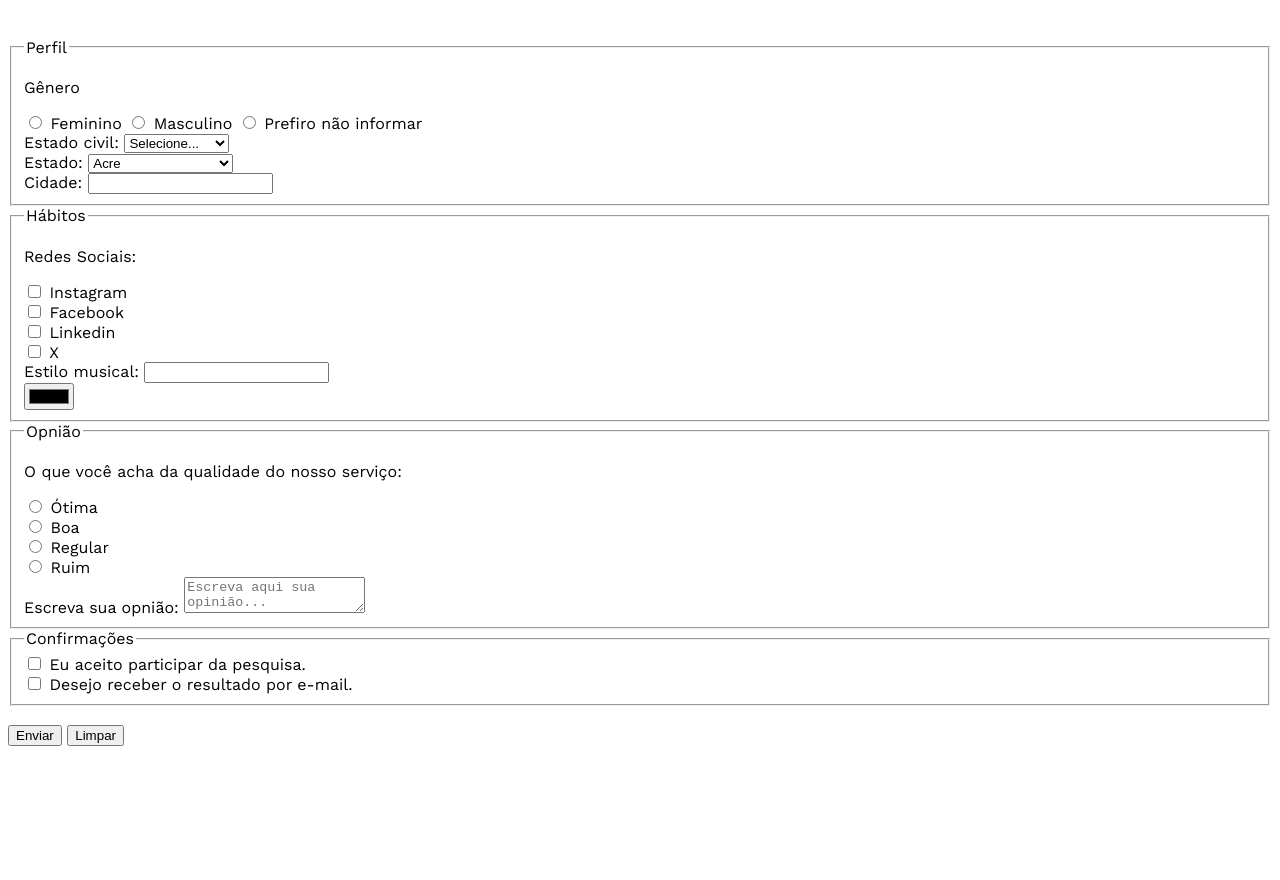
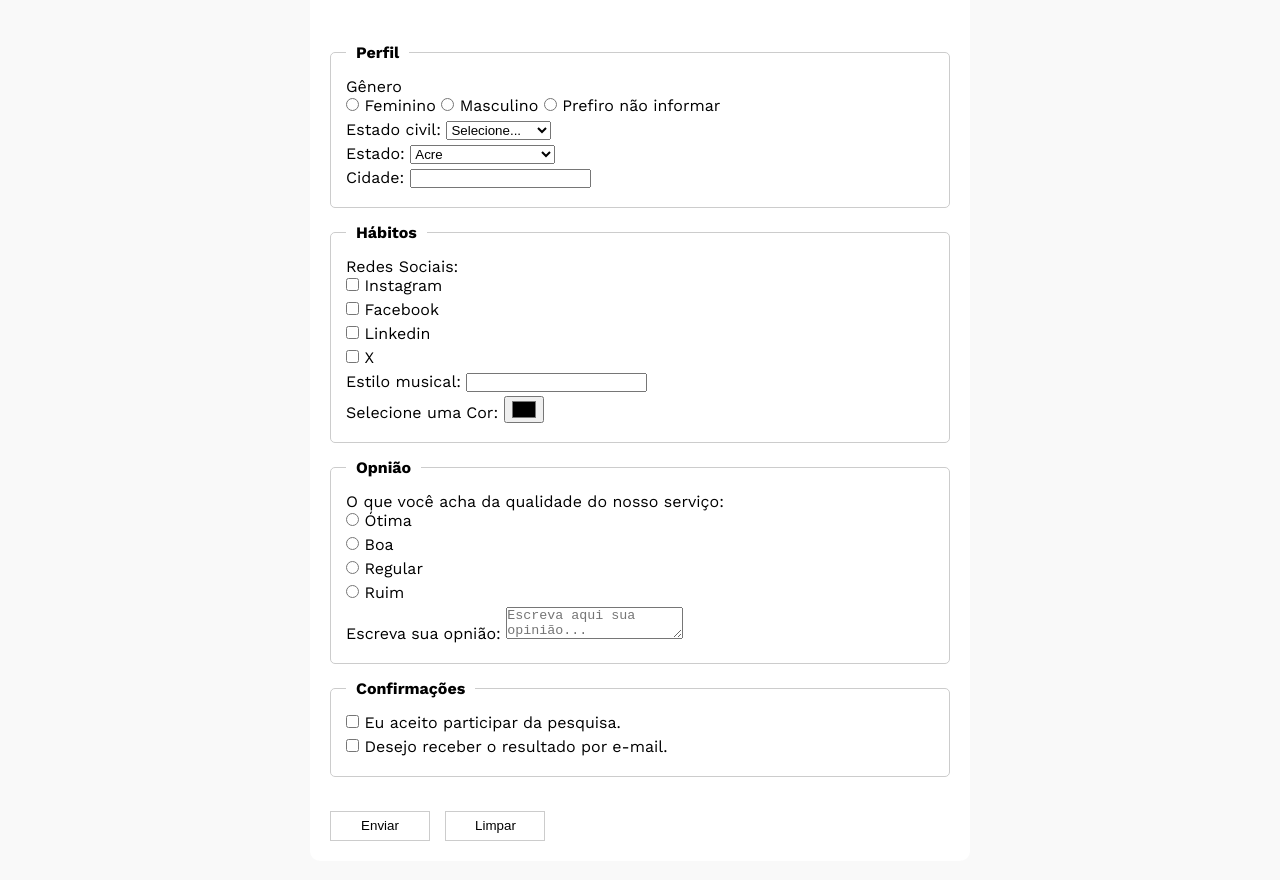
Before and after one commit to joaquimferreira010/pesquisa-culturama, a plain HTML site: page index.html in a window 1280 px wide. Shown: the part 364-1244 px from the top of the page. Before the commit the page ends 1118 px from the top, so only its background shows below. Drawn offline with nearby package versions, Linux system fonts and the light colour scheme.

Commit message:
Adiciona estilo

```diff
--- a/css/style.css
+++ b/css/style.css
@@ -1,8 +1,64 @@
-body{
-    font-family: 'Work Sans', sans-serif;
+/* RESET */
+body, img, h1, p, fieldset, legend, label, input, select, textarea, button {
+    margin: 0;
+    padding: 0;
+    box-sizing: border-box;
+}
+/* ESTRUTURA BASE */
+body {
+    background-color: #f9f9f9;
+    padding: 20px;
+    max-width: 700px;
+    margin: 0 auto;
+    font-family: "Work Sans", sans-serif;
+}
+header {
+    text-align: center;
+    margin-bottom: 20px;
+}
+img {
+    width: 95px;
+}
+h1 {
+    font-family: "Fjalla One", sans-serif;
 }
 
+/* FORMULÁRIO E GRUPOS */
+form {
+    background-color: white;
+    padding: 20px;
+    border-radius: 10px;
+}
+fieldset {
+    padding: 15px;
+    border: 1px solid #ccc;
+    border-radius: 5px;
+    margin-bottom: 15px;
+}
+legend {
+    font-weight: bold;
+    padding: 0 10px;
+}
+label {
+    margin-bottom: 5px;
+    display: inline-block;
+}
 
-h1{
-    font-family: "Fjalla One", sans-serif;
+/* INPUTS ESPECIAIS */
+input[type="radio"], input[type="checkbox"] {
+    width: auto;
 }
+input[type="color"] {
+    width: 40px;
+    padding: 0px 5px;
+}
+
+/* BOTÕES */
+button {
+    width: 100px;
+    height: 30px;
+    margin-right: 10px;
+    background-color: #fff;
+    border: 1px solid #ccc;
+    cursor: pointer;
+}
--- a/index.html
+++ b/index.html
@@ -141,7 +141,7 @@
                     <option value="Hip Hop"></option>
                 </datalist>
                 <br>
-                <label for="favoriteColor"></label>
+                <label for="favoriteColor">Selecione uma Cor:</label>
                 <input type="color" name="userFavoriteColor" id="favoriteColor">
             </fieldset>
 
```
